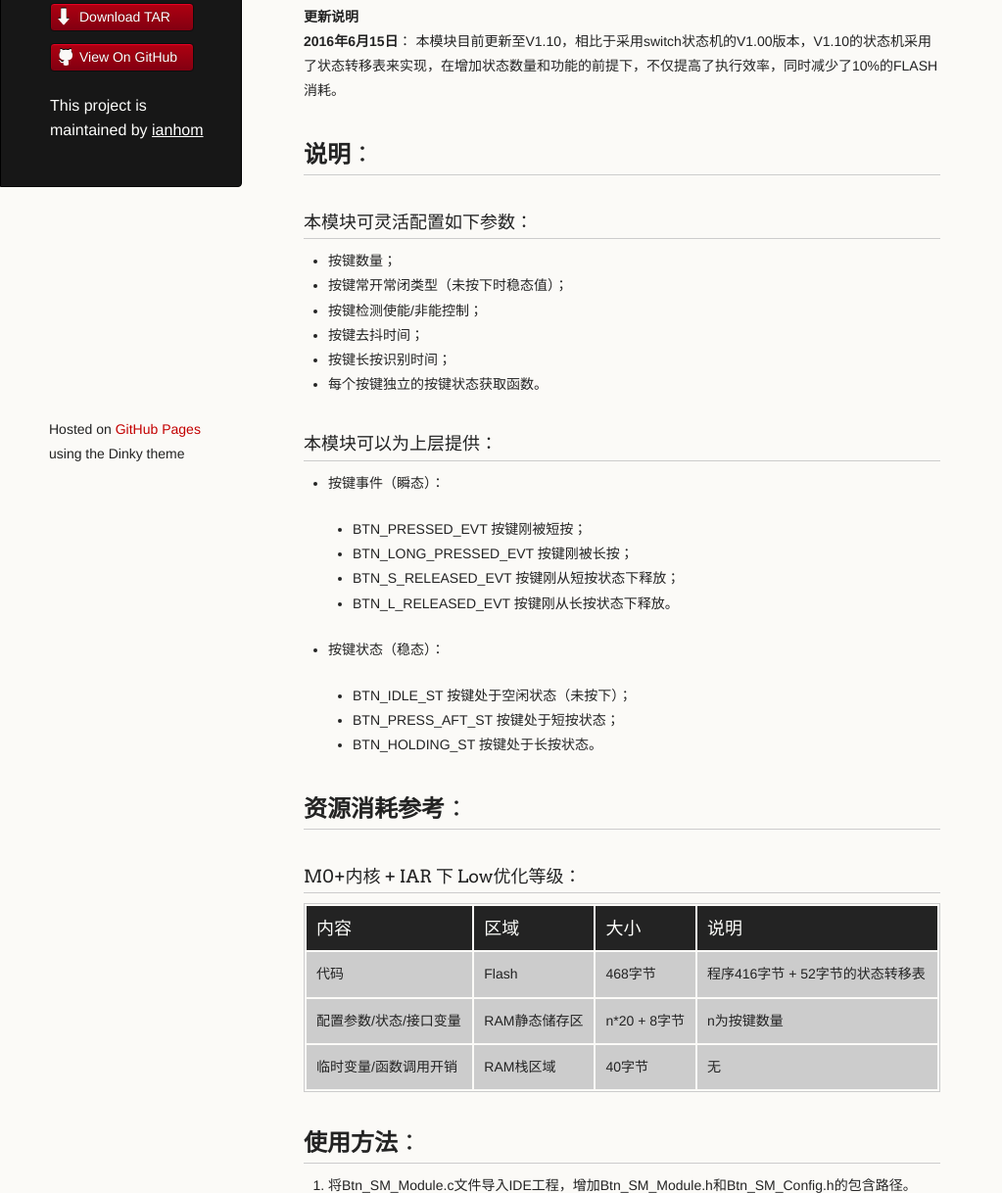
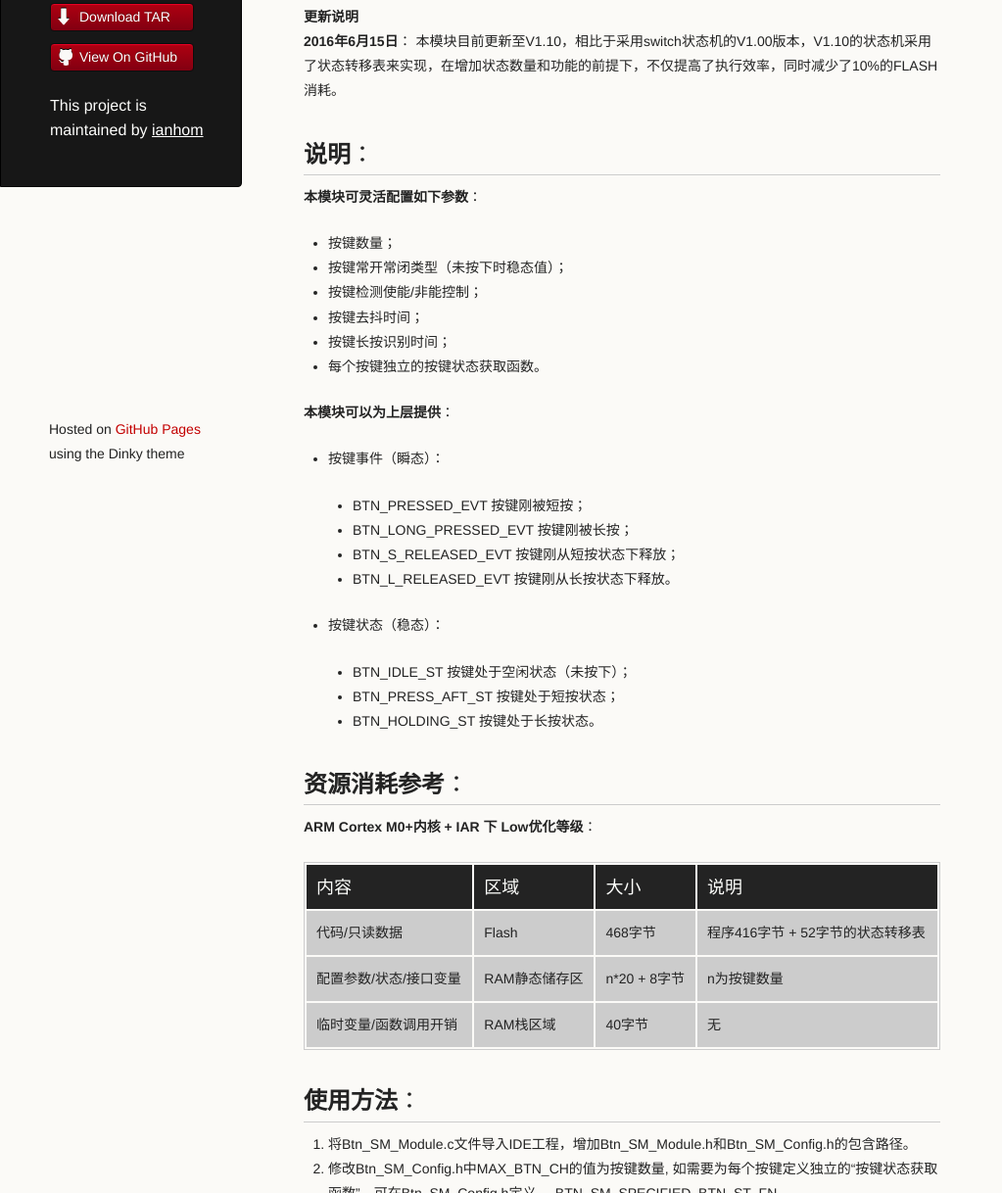
Before and after one commit to ianhom/Btn_State_Machine_Module, a plain HTML site: page index.html in a window 1280 px wide. Shown: the part 292-1510 px from the top of the page at 98% size, without its empty margins (0-1023 px from the left). Drawn offline with Linux system fonts and the light colour scheme.

Commit message:
Create gh-pages branch via GitHub

```diff
--- a/index.html
+++ b/index.html
@@ -48,8 +48,7 @@
 <h2>
 <a id="说明" class="anchor" href="#%E8%AF%B4%E6%98%8E" aria-hidden="true"><span aria-hidden="true" class="octicon octicon-link"></span></a><strong>说明</strong>：</h2>
 
-<h3>
-<a id="本模块可灵活配置如下参数" class="anchor" href="#%E6%9C%AC%E6%A8%A1%E5%9D%97%E5%8F%AF%E7%81%B5%E6%B4%BB%E9%85%8D%E7%BD%AE%E5%A6%82%E4%B8%8B%E5%8F%82%E6%95%B0" aria-hidden="true"><span aria-hidden="true" class="octicon octicon-link"></span></a>本模块可灵活配置如下参数：</h3>
+<p><strong>本模块可灵活配置如下参数</strong>：</p>
 
 <ul>
 <li>按键数量；</li>
@@ -60,8 +59,7 @@
 <li>每个按键独立的按键状态获取函数。</li>
 </ul>
 
-<h3>
-<a id="本模块可以为上层提供" class="anchor" href="#%E6%9C%AC%E6%A8%A1%E5%9D%97%E5%8F%AF%E4%BB%A5%E4%B8%BA%E4%B8%8A%E5%B1%82%E6%8F%90%E4%BE%9B" aria-hidden="true"><span aria-hidden="true" class="octicon octicon-link"></span></a>本模块可以为上层提供：</h3>
+<p><strong>本模块可以为上层提供</strong>：</p>
 
 <ul>
 <li>
@@ -88,8 +86,7 @@
 <h2>
 <a id="资源消耗参考" class="anchor" href="#%E8%B5%84%E6%BA%90%E6%B6%88%E8%80%97%E5%8F%82%E8%80%83" aria-hidden="true"><span aria-hidden="true" class="octicon octicon-link"></span></a><strong>资源消耗参考</strong>：</h2>
 
-<h3>
-<a id="m0内核--iar-下-low优化等级" class="anchor" href="#m0%E5%86%85%E6%A0%B8--iar-%E4%B8%8B-low%E4%BC%98%E5%8C%96%E7%AD%89%E7%BA%A7" aria-hidden="true"><span aria-hidden="true" class="octicon octicon-link"></span></a>M0+内核 + IAR 下 Low优化等级：</h3>
+<p><strong>ARM Cortex M0+内核 + IAR 下 Low优化等级</strong>：  </p>
 
 <table>
 <thead>
@@ -102,7 +99,7 @@
 </thead>
 <tbody>
 <tr>
-<td>代码</td>
+<td>代码/只读数据</td>
 <td>Flash</td>
 <td>468字节</td>
 <td>程序416字节 + 52字节的状态转移表</td>
```
Also changed, not shown: params.json (+1 -1 lines).
